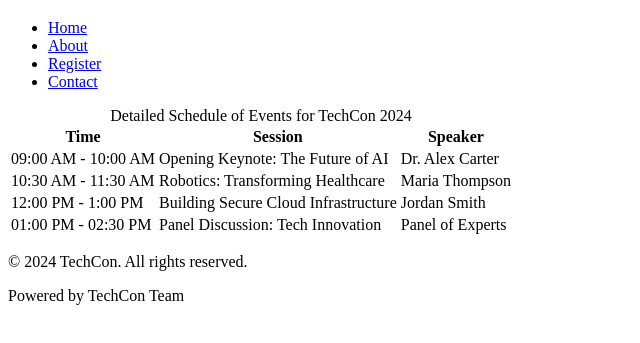
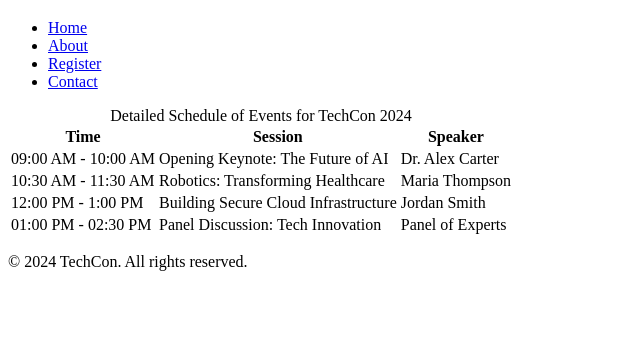
Before and after one commit to dkcheetham/TechCon_html, a plain HTML site: page techcon_website/schedule.html in a window 1280 px wide. Shown: the part 61-404 px from the top of the page, without its empty margins (0-640 px from the left). Drawn offline with Linux system fonts and the light colour scheme.

Commit message:
Fix footer consistency and update HTML pages

```diff
--- a/techcon_website/schedule.html
+++ b/techcon_website/schedule.html
@@ -58,7 +58,6 @@
     <!-- Footer Section -->
     <footer>
         <p>&copy; 2024 TechCon. All rights reserved.</p>
-        <p>Powered by TechCon Team</p>
     </footer>
 </body>
 </html>
```
